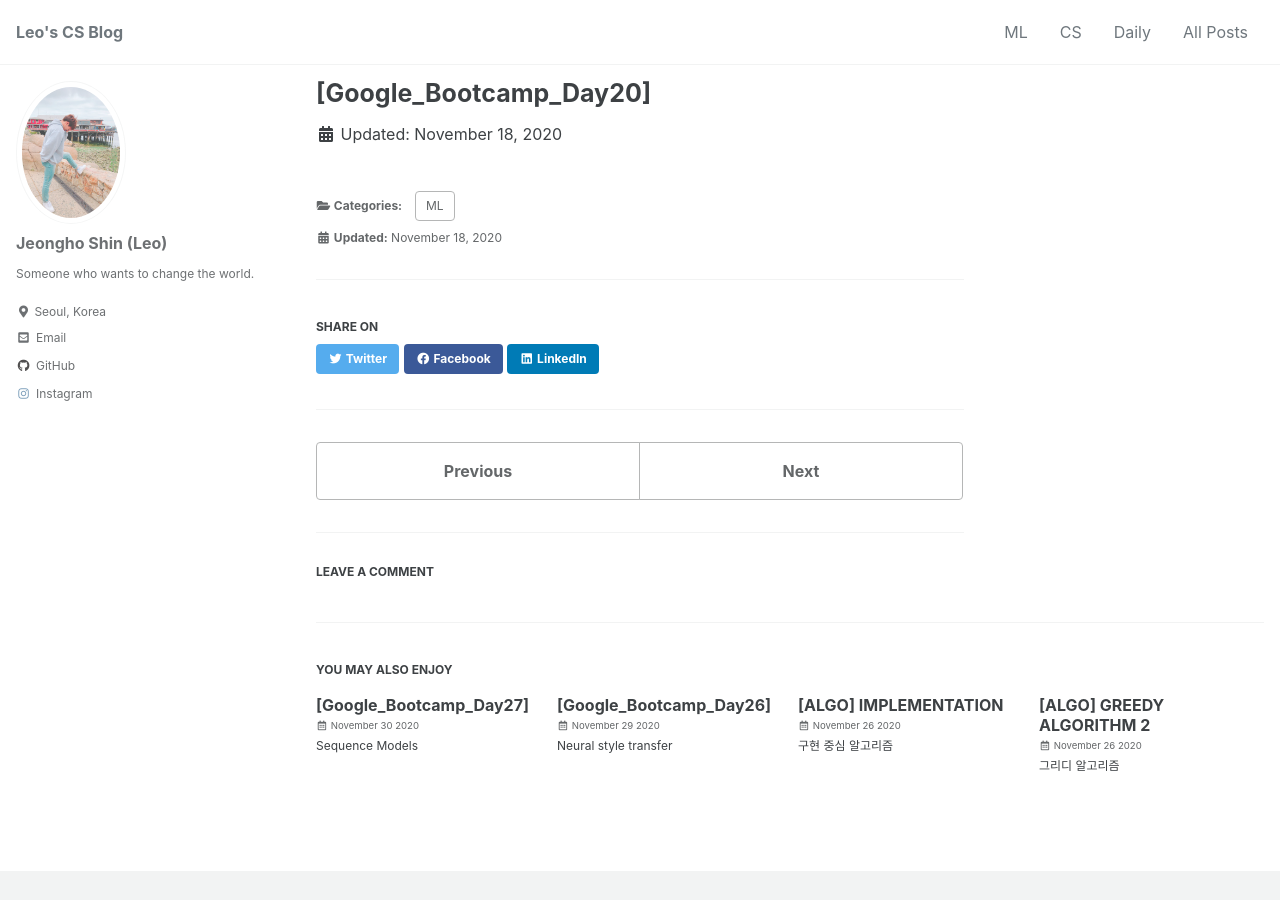
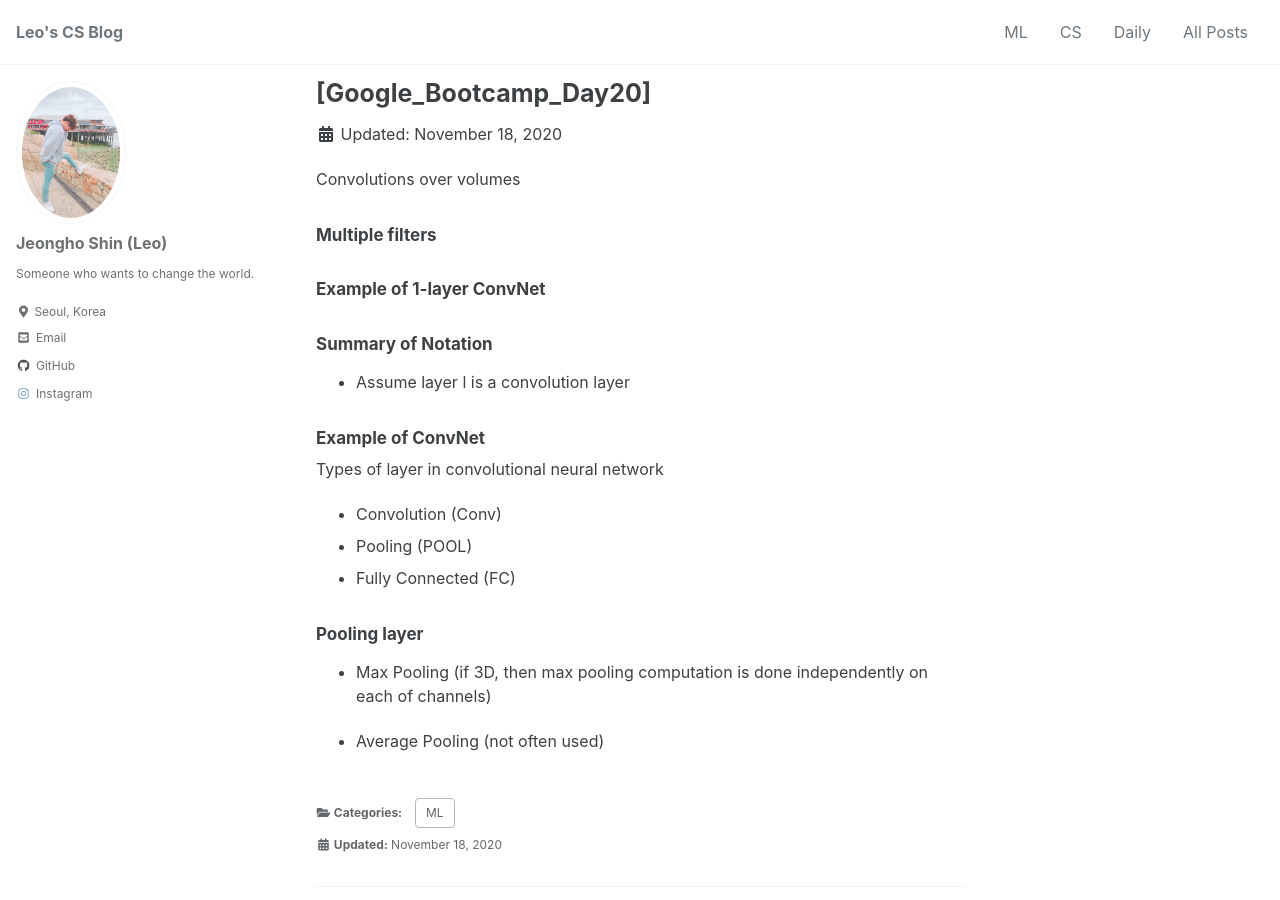
Before and after one commit to mlleo/mlleo.github.io, a Jekyll site: the page built from _posts/2020-11-18-GB_day20.md, in a window 1280 px wide and 900 px high. Built offline with Jekyll 4.4.1, drawn with Linux system fonts in a browser that asks for light colours; cached includes are drawn as plain includes; comment, search, counter and statistics services are not loaded.

Commit message:
Update 2020-11-18-GB_day20.md

```diff
--- a/_posts/2020-11-18-GB_day20.md
+++ b/_posts/2020-11-18-GB_day20.md
@@ -6,3 +6,26 @@ last_modified_at: 2020-11-18 12:00:00
 comments: true
 use_math: true # MathJax On
 ---
+
+Convolutions over volumes
+
+#### Multiple filters
+
+
+#### Example of 1-layer ConvNet
+
+
+#### Summary of Notation
+- Assume layer l is a convolution layer
+
+#### Example of ConvNet
+
+Types of layer in convolutional neural network
+- Convolution (Conv)
+- Pooling (POOL)
+- Fully Connected (FC)
+
+#### Pooling layer
+- Max Pooling (if 3D, then max pooling computation is done independently on each of channels)
+
+- Average Pooling (not often used)
```
